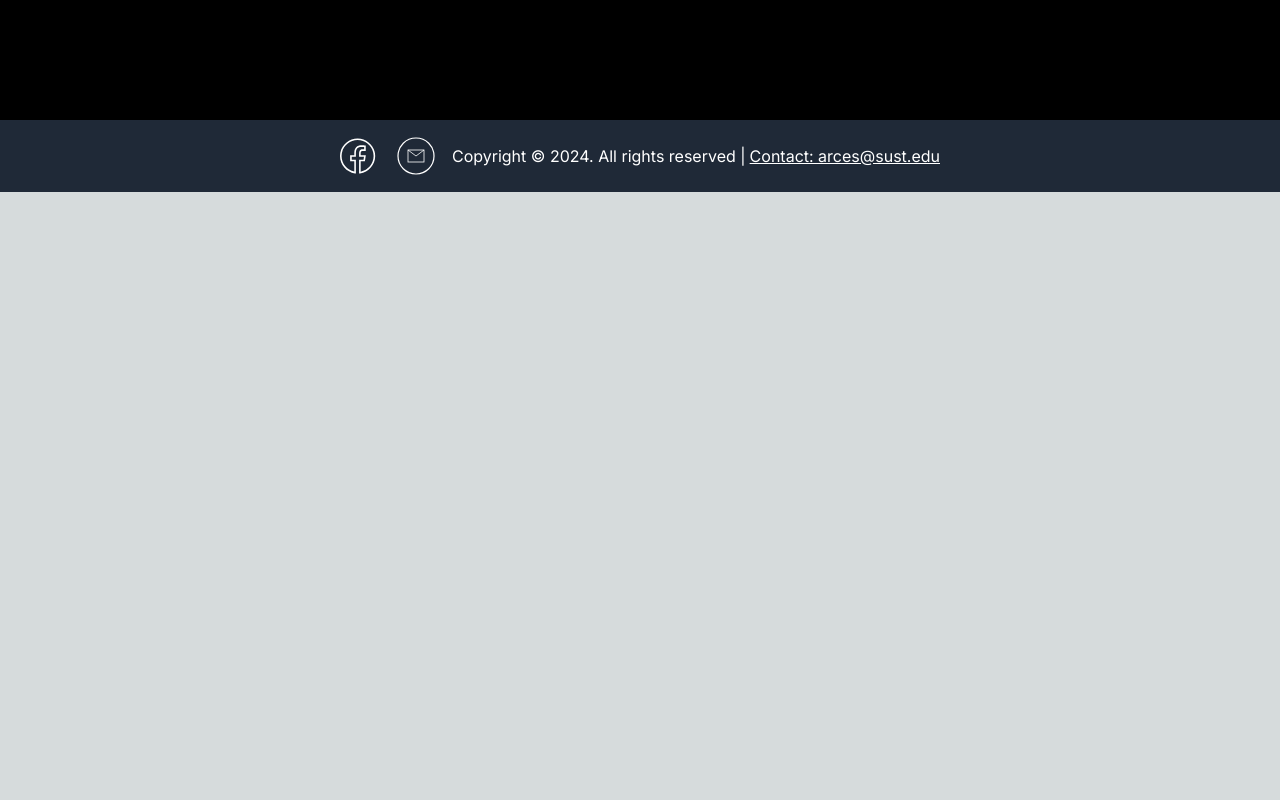
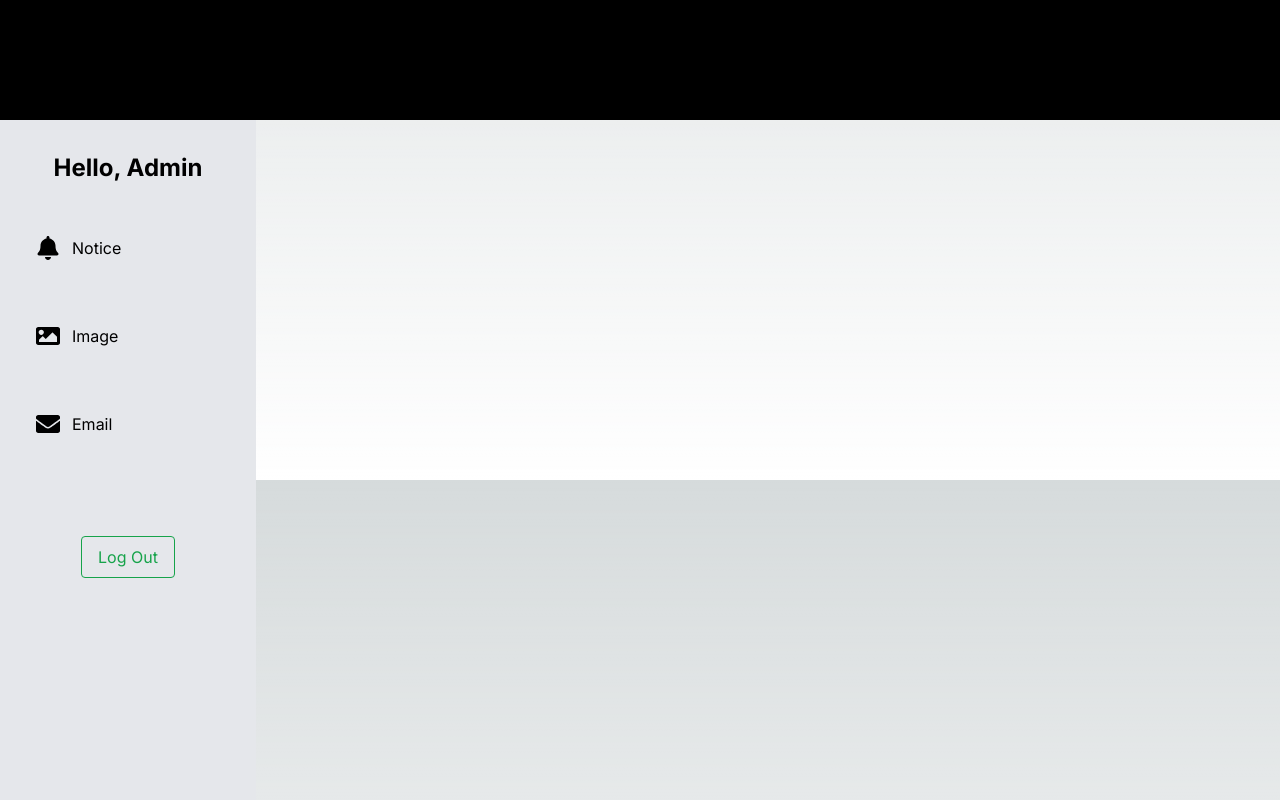
Before and after one commit to Farzine/arces_2024, a Next.js app in the folder client/: page / in a window 1280 px wide. Shown: the part 1120-1920 px from the top of the page. Before the commit the page ends 1312 px from the top, so only its background shows below. Built offline with nearby package versions, Linux system fonts and the light colour scheme.

Commit message:
added admin page side bar

```diff
--- a/client/package.json
+++ b/client/package.json
@@ -21,6 +21,7 @@
     "react": "^18",
     "react-datepicker": "^7.2.0",
     "react-dom": "^18",
+    "react-icons": "^5.2.1",
     "react-router-dom": "^6.24.0",
     "shadcn-ui": "^0.2.3"
   },
--- a/client/src/app/page.tsx
+++ b/client/src/app/page.tsx
@@ -2,6 +2,7 @@
 import Footer from "@/components/Footer";
 import Herosection from "@/components/Herosection";
 import Navbar from "@/components/NavBar";
+import Sidebar from "@/components/Sidebar";
 
 export default function Home() {
   return (
@@ -10,7 +11,7 @@ export default function Home() {
       <Herosection />
       <div className=" w-auto h-full bg-black">
         </div>
-
+      <Sidebar />
       <Footer />
     </main>
   );
--- /dev/null
+++ b/client/src/components/Sidebar.tsx
@@ -0,0 +1,72 @@
+import React, { useState } from 'react';
+import { useRouter } from 'next/navigation';
+import Cookies from 'js-cookie';
+import { FaBell, FaImage, FaEnvelope } from 'react-icons/fa';
+
+const Sidebar: React.FC = () => {
+    const router = useRouter();
+    const [active, setActive] = useState('');
+
+    const handleLogout = async () => {
+        try {
+            const token = Cookies.get('token');
+            const response = await fetch(`${process.env.NEXT_PUBLIC_APP_BACKEND_URL}/admin/logout`, {
+                method: 'POST',
+                headers: {
+                    'Authorization': `Bearer ${token}`,
+                },
+                credentials: 'include',
+            });
+
+            if (response.ok) {
+                router.push('/admin');
+            } else {
+                console.error('Logout failed');
+            }
+        } catch (error) {
+            console.error('Logout error:', error);
+        }
+    };
+
+    const handleNavigation = (path: string) => {
+        setActive(path);
+        router.push(path);
+    };
+
+    return (
+        <div className="h-screen bg-gray-200 w-64 py-8 px-4 flex flex-col items-center">
+            <div className="text-2xl font-bold mb-8">Hello, Admin</div>
+            <div className="flex flex-col space-y-6 w-full">
+                <div
+                    onClick={() => handleNavigation('/admin/notices')}
+                    className={`flex items-center space-x-3 cursor-pointer hover:text-green-600 p-5 rounded ${active === '/admin/notices' ? 'bg-white' : ''}`}
+                >
+                    <FaBell className="h-6 w-6" />
+                    <span>Notice</span>
+                </div>
+                <div
+                    onClick={() => handleNavigation('/admin/uploadImage')}
+                    className={`flex items-center space-x-3 cursor-pointer hover:text-green-600 p-5 rounded ${active === '/admin/uploadImage' ? 'bg-white' : ''}`}
+                >
+                    <FaImage className="h-6 w-6" />
+                    <span>Image</span>
+                </div>
+                <div
+                    onClick={() => handleNavigation('/admin/updateEmailPassword')}
+                    className={`flex items-center space-x-3 cursor-pointer hover:text-green-600 p-5 rounded ${active === '/admin/updateEmailPassword' ? 'bg-white' : ''}`}
+                >
+                    <FaEnvelope className="h-6 w-6" />
+                    <span>Email</span>
+                </div>
+            </div>
+            <button
+                onClick={handleLogout}
+                className="mt-20 py-2 px-4 border border-green-600 text-green-600 rounded hover:bg-green-600 hover:text-white"
+            >
+                Log Out
+            </button>
+        </div>
+    );
+};
+
+export default Sidebar;
```
Also changed, not shown: 1 other file (tests, documents, lock files or other folders).
